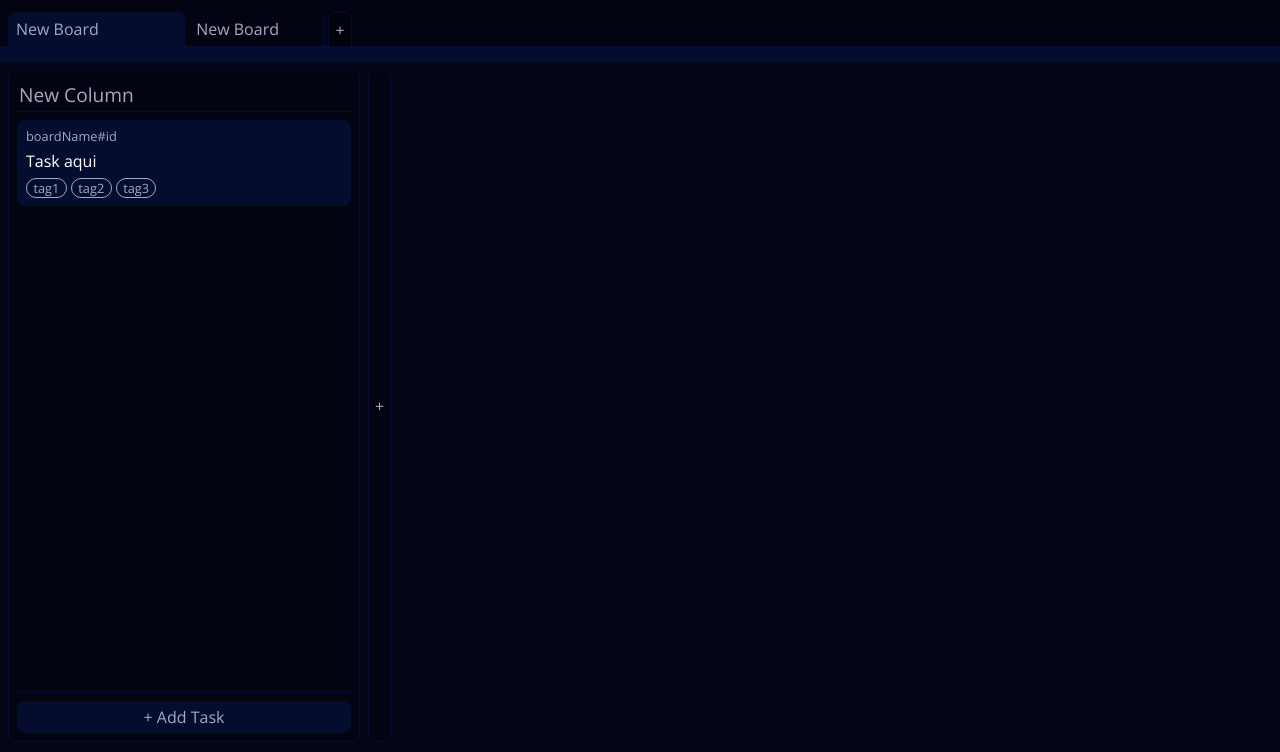
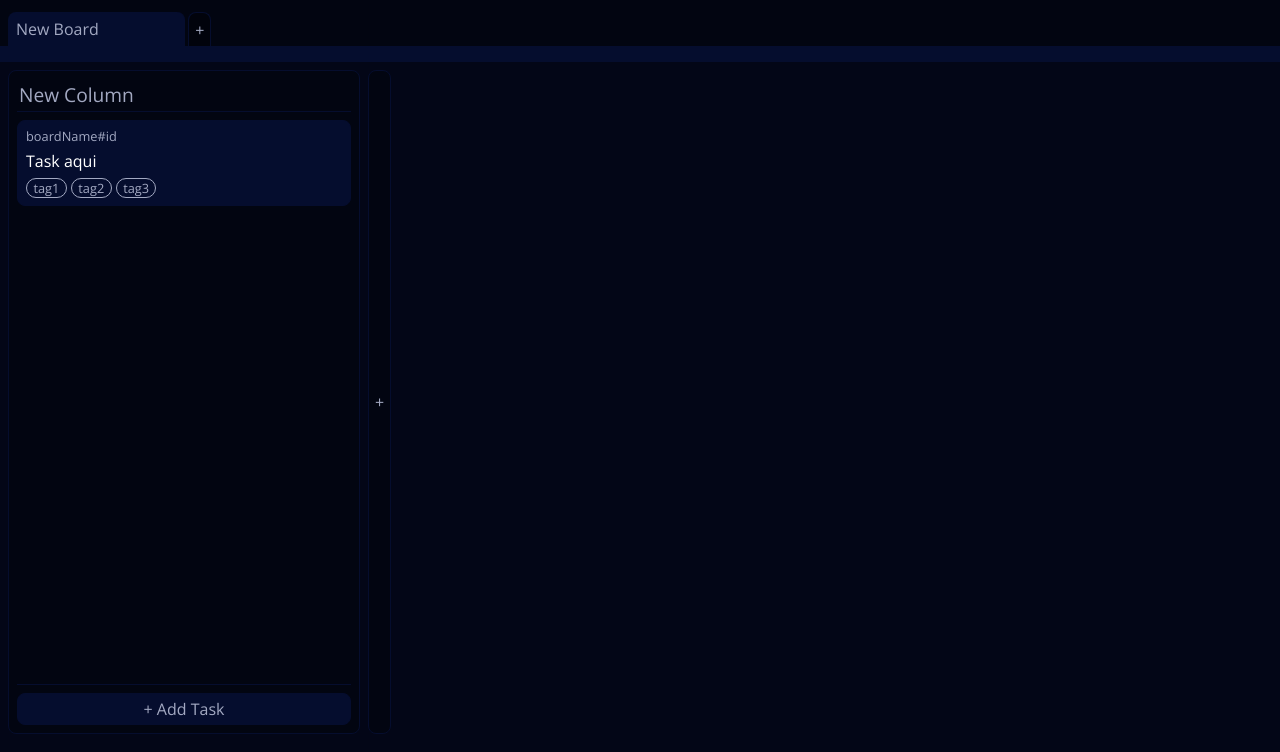
Before and after one commit to DuMaciel/TaskSpace, a PHP site: page /dashboard in a window 1280 px wide. Shown: the part 48-800 px from the top of the page. Run offline with PHP 8.4, Linux system fonts and the light colour scheme.

Commit message:
refect: changing 'id' of navigation elements 'dashboard.php'

```diff
--- a/public/styles/dashboard.css
+++ b/public/styles/dashboard.css
@@ -71,19 +71,19 @@ header a {
 }
 
 
-#navBoards{
+#boardsMenu{
     display: flex;
     background-color: var(--dark);
     padding: 0.75em 0.5em 0;
 }
-#navBoards ul{
+#boardsMenu ul{
     padding: 0;
     margin: 0;
     list-style: none;
     display: flex;
 }
 
-#navBoards ul li{
+#boardsMenu ul li{
     cursor: pointer;
     display: block;
     border-radius: 0.5em 0.5em 0 0;
@@ -93,28 +93,28 @@ header a {
     margin-right: 0.2em;
 }
 
-#navBoards ul li .titleBoard::placeholder {
+#boardsMenu ul li .titleBoard::placeholder {
     color: var(--grey);
 }
 
-#navBoards ul li .titleBoard:hover::placeholder,
-#navBoards ul li .titleBoard:hover{
+#boardsMenu ul li .titleBoard:hover::placeholder,
+#boardsMenu ul li .titleBoard:hover{
     color: white;
 }
 
-#navBoards ul li .titleBoard:read-only {
+#boardsMenu ul li .titleBoard:read-only {
     cursor: pointer;
     width: 7.5em;
 }
 
-#navBoards ul li.active,
-#navBoards ul li.active .titleBoard{
+#boardsMenu ul li.active,
+#boardsMenu ul li.active .titleBoard{
     background-color: var(--blue-deep);
     color: white;
 }
 
 
-#navBoards ul li .titleBoard {
+#boardsMenu ul li .titleBoard {
     display: block;
     margin-top: 0;
     border: none;
@@ -125,13 +125,13 @@ header a {
     padding: 0;
 }
 
-#navBoards ul li .titleBoard:focus {
+#boardsMenu ul li .titleBoard:focus {
     outline: none;
     color: white;
 }
 
 
-#navBoards #createBoard{
+#boardsMenu #createBoard{
     cursor: pointer;
     color: var(--grey);
     border: 0.1em solid var(--blue-deep);
@@ -140,7 +140,7 @@ header a {
     background-color: var(--dark);
     transition: background-color 0.3s ease;
 }
-#navBoards #createBoard:hover{
+#boardsMenu #createBoard:hover{
     color: white;
     background-color: var(--blue-deep);
 }
@@ -155,11 +155,14 @@ header a {
 
 /* taskBoard */
 .board {
-    height: calc(100vh - 8em);
+    display: none;
+}
+.board.active{
     box-sizing: border-box;
     display: flex;
     overflow-x: auto;
 }
+
 .board::-webkit-scrollbar {
     height: 0.8em;
     background-color: transparent;
@@ -168,6 +171,12 @@ header a {
     border-bottom: 0.5em solid var(--grey);
 }
 
+
+.columns{
+    height: calc(100vh - 8.5em);
+    box-sizing: border-box;
+    display: flex;
+}
 
 /* co.column */
 .column {
--- a/src/templates/dashboard.php
+++ b/src/templates/dashboard.php
@@ -20,19 +20,18 @@
     </header>
 
 
-    <div id="navBoards">
-        <ul>
+    <div id='boardsMenu'>
+        <ul id="navBoards">
             <li class="active">
             <input class="titleBoard" type="text" placeholder="New Board" maxlength="20" >
             </li>
-            <li >
-            <input class="titleBoard" type="text" placeholder="New Board" maxlength="20" readonly>
-            </li>
+
         </ul>
         <button id="createBoard">+</button>
     </div>
     <div id="boards">
-        <div class="board">
+        <div class="board active">
+            <div class="columns">
                 <div class="column">
                     <input class="titleColumn" type="text" placeholder="New Column" maxlength="30">
                     <ul class="listTask">
@@ -48,9 +47,11 @@
                     </ul>
                     <button class="createTask">+ Add Task</button>
                 </div>
+
+
+            </div>
             <button class="createColumn">+</button>
         </div>
-
     </div>
 </body>
 
```
Lines whose indentation alone changed are shown as unchanged.
